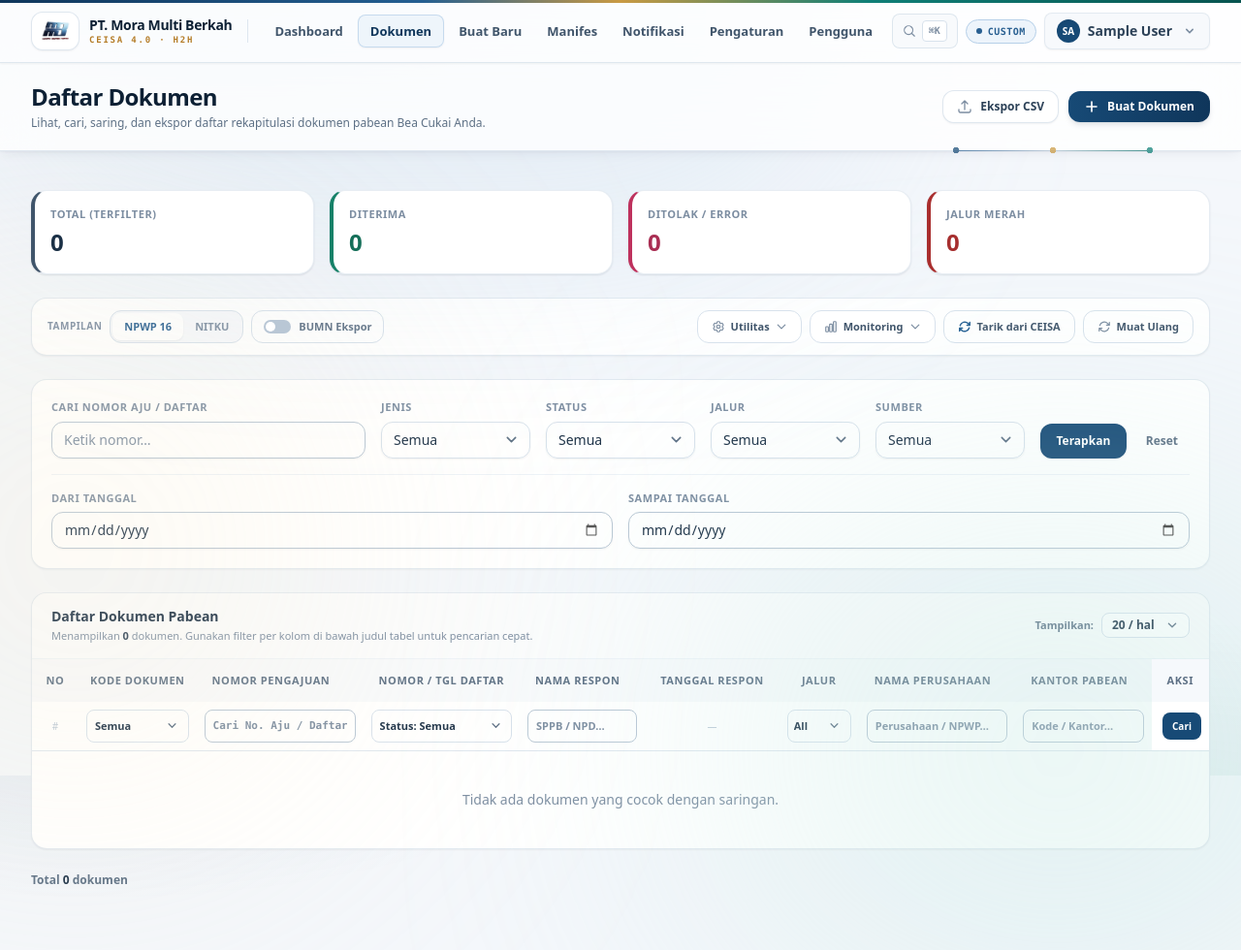
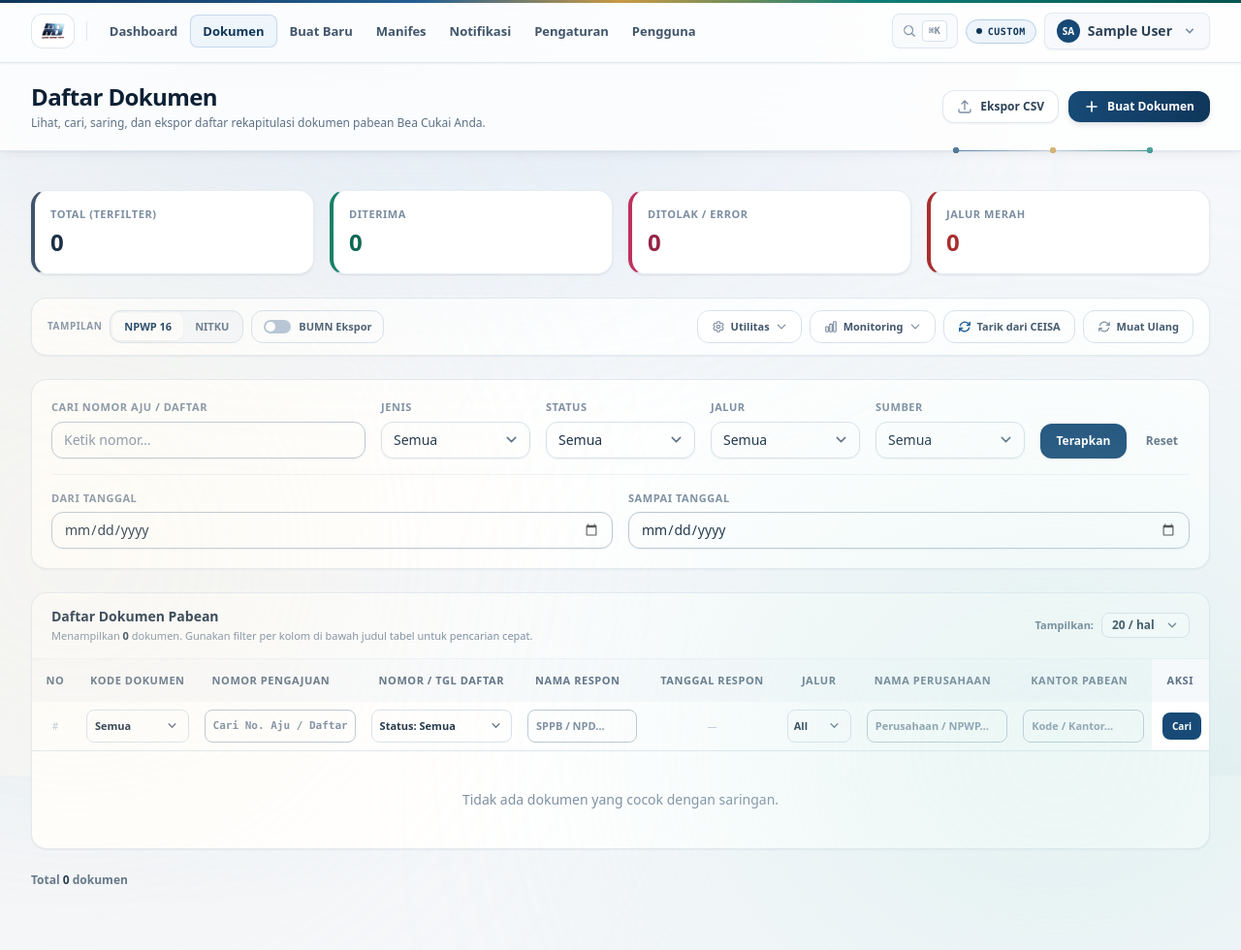
Before and after one commit to irwanbc79/ceisa, a Laravel app: page /daftar-dokumen in a window 1280 px wide. Shown: the whole page at 97% size. Run offline with Laravel 12, Linux system fonts and the light colour scheme; a user stored in the database is signed in; tables that the repository leaves empty hold one stand-in row (values such as "Sample post"); style sheets or scripts are compiled from the project's sources; some web fonts are replaced.

Commit message:
ui: fix navbar overlap with command palette and refine Customs Daylight theme contrast

```diff
--- a/resources/css/app.css
+++ b/resources/css/app.css
@@ -19,14 +19,12 @@
     }
 
     body {
-        background-color: #F4F7FB;
+        background-color: #F5F7FA;
         background-image:
-            radial-gradient(ellipse 70% 44% at 8% -12%, rgba(36, 95, 146, 0.11), transparent 64%),
-            radial-gradient(ellipse 56% 42% at 95% 106%, rgba(15, 127, 119, 0.09), transparent 62%),
-            radial-gradient(rgba(13, 32, 52, 0.045) 1px, transparent 1px);
-        background-size: 100% 100%, 100% 100%, 26px 26px;
+            radial-gradient(ellipse 80% 45% at 10% -10%, rgba(24, 144, 255, 0.06), transparent 60%),
+            radial-gradient(ellipse 60% 40% at 92% 105%, rgba(15, 127, 119, 0.05), transparent 60%);
         background-attachment: fixed;
-        color: theme('colors.slate.700');
+        color: theme('colors.slate.800');
     }
 
     /* Signature: jalur manifes — navy ke teal dengan segel emas di tengah. */
--- a/resources/views/documents/index.blade.php
+++ b/resources/views/documents/index.blade.php
@@ -34,17 +34,17 @@
                 <!-- Diterima -->
                 <div class="bg-panel border border-slate-200/60 border-l-4 border-l-emerald-500 shadow-sm shadow-slate-900/10 rounded-2xl p-4 relative overflow-hidden group hover:shadow-md transition-all duration-300">
                     <div class="text-[11px] font-bold text-slate-400 uppercase tracking-wider">Diterima</div>
-                    <div class="text-2xl font-extrabold text-emerald-300 mt-1 tracking-tight">{{ $rekap['accepted'] }}</div>
+                    <div class="text-2xl font-extrabold text-emerald-600 mt-1 tracking-tight">{{ $rekap['accepted'] }}</div>
                 </div>
                 <!-- Ditolak/Error -->
                 <div class="bg-panel border border-slate-200/60 border-l-4 border-l-rose-500 shadow-sm shadow-slate-900/10 rounded-2xl p-4 relative overflow-hidden group hover:shadow-md transition-all duration-300">
                     <div class="text-[11px] font-bold text-slate-400 uppercase tracking-wider">Ditolak / Error</div>
-                    <div class="text-2xl font-extrabold text-rose-300 mt-1 tracking-tight">{{ $rekap['rejected'] }}</div>
+                    <div class="text-2xl font-extrabold text-rose-600 mt-1 tracking-tight">{{ $rekap['rejected'] }}</div>
                 </div>
                 <!-- Jalur Merah -->
                 <div class="bg-panel border border-slate-200/60 border-l-4 border-l-red-600 shadow-sm shadow-slate-900/10 rounded-2xl p-4 relative overflow-hidden group hover:shadow-md transition-all duration-300">
                     <div class="text-[11px] font-bold text-slate-400 uppercase tracking-wider">Jalur Merah</div>
-                    <div class="text-2xl font-extrabold text-red-300 mt-1 tracking-tight">{{ $rekap['merah'] }}</div>
+                    <div class="text-2xl font-extrabold text-red-600 mt-1 tracking-tight">{{ $rekap['merah'] }}</div>
                 </div>
             </div>
 
@@ -56,12 +56,12 @@
                     <span class="text-[10px] font-black text-slate-400 uppercase tracking-wider hidden sm:inline">Tampilan</span>
                     {{-- Toggle NPWP 16 / NITKU (client-side) --}}
                     <div class="inline-flex items-center rounded-xl border border-slate-200 bg-slate-50 p-0.5 text-[11px] font-extrabold">
-                        <button type="button" @click="idMode='npwp'" :class="idMode==='npwp' ? 'bg-panel text-indigo-300 shadow-sm' : 'text-slate-400 hover:text-slate-600'" class="px-3 py-1.5 rounded-lg transition cursor-pointer">NPWP 16</button>
-                        <button type="button" @click="idMode='nitku'" :class="idMode==='nitku' ? 'bg-panel text-indigo-300 shadow-sm' : 'text-slate-400 hover:text-slate-600'" class="px-3 py-1.5 rounded-lg transition cursor-pointer">NITKU</button>
+                        <button type="button" @click="idMode='npwp'" :class="idMode==='npwp' ? 'bg-panel text-indigo-700 shadow-sm' : 'text-slate-500 hover:text-slate-700'" class="px-3 py-1.5 rounded-lg transition cursor-pointer">NPWP 16</button>
+                        <button type="button" @click="idMode='nitku'" :class="idMode==='nitku' ? 'bg-panel text-indigo-700 shadow-sm' : 'text-slate-500 hover:text-slate-700'" class="px-3 py-1.5 rounded-lg transition cursor-pointer">NITKU</button>
                     </div>
                     {{-- Toggle BUMN Ekspor (server filter) --}}
                     <a href="{{ request()->fullUrlWithQuery(['bumn' => $bumnOn ? null : 1, 'page' => null]) }}"
-                       class="inline-flex items-center gap-2 px-3 py-2 rounded-xl border text-[11px] font-extrabold transition {{ $bumnOn ? 'bg-amber-50 border-amber-200 text-amber-300' : 'bg-panel border-slate-200 text-slate-500 hover:bg-slate-50' }}">
+                       class="inline-flex items-center gap-2 px-3 py-2 rounded-xl border text-[11px] font-extrabold transition {{ $bumnOn ? 'bg-amber-50 border-amber-200 text-amber-700' : 'bg-panel border-slate-200 text-slate-600 hover:bg-slate-50' }}">
                         <span class="h-3.5 w-7 rounded-full relative transition {{ $bumnOn ? 'bg-amber-500' : 'bg-slate-300' }}">
                             <span class="absolute top-0.5 h-2.5 w-2.5 rounded-full bg-panel transition-all {{ $bumnOn ? 'left-3.5' : 'left-0.5' }}"></span>
                         </span>
--- a/resources/views/layouts/navigation.blade.php
+++ b/resources/views/layouts/navigation.blade.php
@@ -1,45 +1,45 @@
 <nav x-data="{ open: false }" class="bg-panel/85 backdrop-blur-md border-b border-slate-200/80 sticky top-0 z-50 shadow-sm transition-all duration-300">
     <!-- Primary Navigation Menu -->
     <div class="max-w-7xl mx-auto px-4 sm:px-6 lg:px-8">
-        <div class="flex items-center justify-between gap-4 h-16">
-            <div class="flex items-center gap-4 min-w-0">
+        <div class="flex items-center justify-between gap-3 h-16">
+            <div class="flex items-center gap-3 min-w-0 flex-1">
                 <!-- Logo & Header Title -->
                 <div class="shrink-0 flex items-center">
-                    <a href="{{ route('dashboard') }}" class="inline-flex items-center gap-2.5 group">
-                        <span class="h-10 px-1.5 inline-flex items-center justify-center rounded-xl bg-white border border-slate-200/80 shadow-sm group-hover:border-gold-300/60 transition-colors">
-                            <x-application-logo class="block h-7 w-auto" />
+                    <a href="{{ route('dashboard') }}" class="inline-flex items-center gap-2 group">
+                        <span class="h-9 px-1.5 inline-flex items-center justify-center rounded-xl bg-white border border-slate-200/80 shadow-xs group-hover:border-indigo-300 transition-colors">
+                            <x-application-logo class="block h-6 w-auto" />
                         </span>
-                        <div class="hidden sm:block leading-tight whitespace-nowrap">
+                        <div class="hidden 2xl:block leading-tight whitespace-nowrap">
                             <span class="block text-sm font-extrabold tracking-tight text-slate-900">PT. Mora Multi Berkah</span>
-                            <span class="block text-[9px] font-mono font-semibold uppercase tracking-[0.2em] text-gold-500">CEISA 4.0 · H2H</span>
+                            <span class="block text-[9px] font-mono font-semibold uppercase tracking-[0.2em] text-amber-600">CEISA 4.0 · H2H</span>
                         </div>
                     </a>
                 </div>
 
-                <div class="hidden xl:block h-6 w-px bg-slate-200/80 shrink-0" aria-hidden="true"></div>
+                <div class="hidden xl:block h-5 w-px bg-slate-200/80 shrink-0" aria-hidden="true"></div>
 
                 <!-- Navigation Links -->
-                <div class="hidden xl:flex xl:items-center xl:gap-1">
-                    <x-nav-link :href="route('dashboard')" :active="request()->routeIs('dashboard')">
+                <div class="hidden xl:flex xl:items-center xl:gap-0.5 min-w-0 overflow-x-auto scrollbar-none">
+                    <x-nav-link :href="route('dashboard')" :active="request()->routeIs('dashboard')" class="whitespace-nowrap">
                         {{ __('Dashboard') }}
                     </x-nav-link>
-                    <x-nav-link :href="route('documents.index')" :active="request()->routeIs('documents.index')">
+                    <x-nav-link :href="route('documents.index')" :active="request()->routeIs('documents.index')" class="whitespace-nowrap">
                         {{ __('Dokumen') }}
                     </x-nav-link>
-                    <x-nav-link :href="route('documents.create')" :active="request()->routeIs('documents.create')">
+                    <x-nav-link :href="route('documents.create')" :active="request()->routeIs('documents.create')" class="whitespace-nowrap">
                         {{ __('Buat Baru') }}
                     </x-nav-link>
-                    <x-nav-link :href="route('manifests.index')" :active="request()->routeIs('manifests.*')">
+                    <x-nav-link :href="route('manifests.index')" :active="request()->routeIs('manifests.*')" class="whitespace-nowrap">
                         {{ __('Manifes') }}
                     </x-nav-link>
-                    <x-nav-link :href="route('notifications.index')" :active="request()->routeIs('notifications.index')">
+                    <x-nav-link :href="route('notifications.index')" :active="request()->routeIs('notifications.index')" class="whitespace-nowrap">
                         {{ __('Notifikasi') }}
                     </x-nav-link>
-                    <x-nav-link :href="route('settings.ceisa.edit')" :active="request()->routeIs('settings.ceisa.*')">
+                    <x-nav-link :href="route('settings.ceisa.edit')" :active="request()->routeIs('settings.ceisa.*')" class="whitespace-nowrap">
                         {{ __('Pengaturan') }}
                     </x-nav-link>
                     @if (Auth::user()->isAdmin())
-                        <x-nav-link :href="route('users.index')" :active="request()->routeIs('users.*')">
+                        <x-nav-link :href="route('users.index')" :active="request()->routeIs('users.*')" class="whitespace-nowrap">
                             {{ __('Pengguna') }}
                         </x-nav-link>
                     @endif
@@ -50,10 +50,10 @@
             @php
                 $navCredential = \App\Models\CeisaCredential::shared();
                 $navEnv = match (true) {
-                    ! $navCredential => ['label' => 'CEISA BELUM DIATUR', 'cls' => 'bg-amber-50 text-amber-300 border-amber-200'],
-                    str_contains((string) $navCredential->base_url, 'apisdev-gw') => ['label' => 'SANDBOX', 'cls' => 'bg-amber-50 text-amber-300 border-amber-200'],
-                    str_contains((string) $navCredential->base_url, 'apis-gw') => ['label' => 'PROD', 'cls' => 'bg-emerald-50 text-emerald-300 border-emerald-200'],
-                    default => ['label' => 'CUSTOM', 'cls' => 'bg-indigo-50 text-indigo-300 border-indigo-200'],
+                    ! $navCredential => ['label' => 'CEISA BELUM DIATUR', 'cls' => 'bg-amber-50 text-amber-700 border-amber-200'],
+                    str_contains((string) $navCredential->base_url, 'apisdev-gw') => ['label' => 'SANDBOX', 'cls' => 'bg-amber-50 text-amber-700 border-amber-200'],
+                    str_contains((string) $navCredential->base_url, 'apis-gw') => ['label' => 'PROD', 'cls' => 'bg-emerald-50 text-emerald-700 border-emerald-200'],
+                    default => ['label' => 'CUSTOM', 'cls' => 'bg-indigo-50 text-indigo-700 border-indigo-200'],
                 };
             @endphp
             <div class="hidden xl:flex xl:items-center xl:gap-2 shrink-0">
```
Also changed, not shown: 3 other files.
